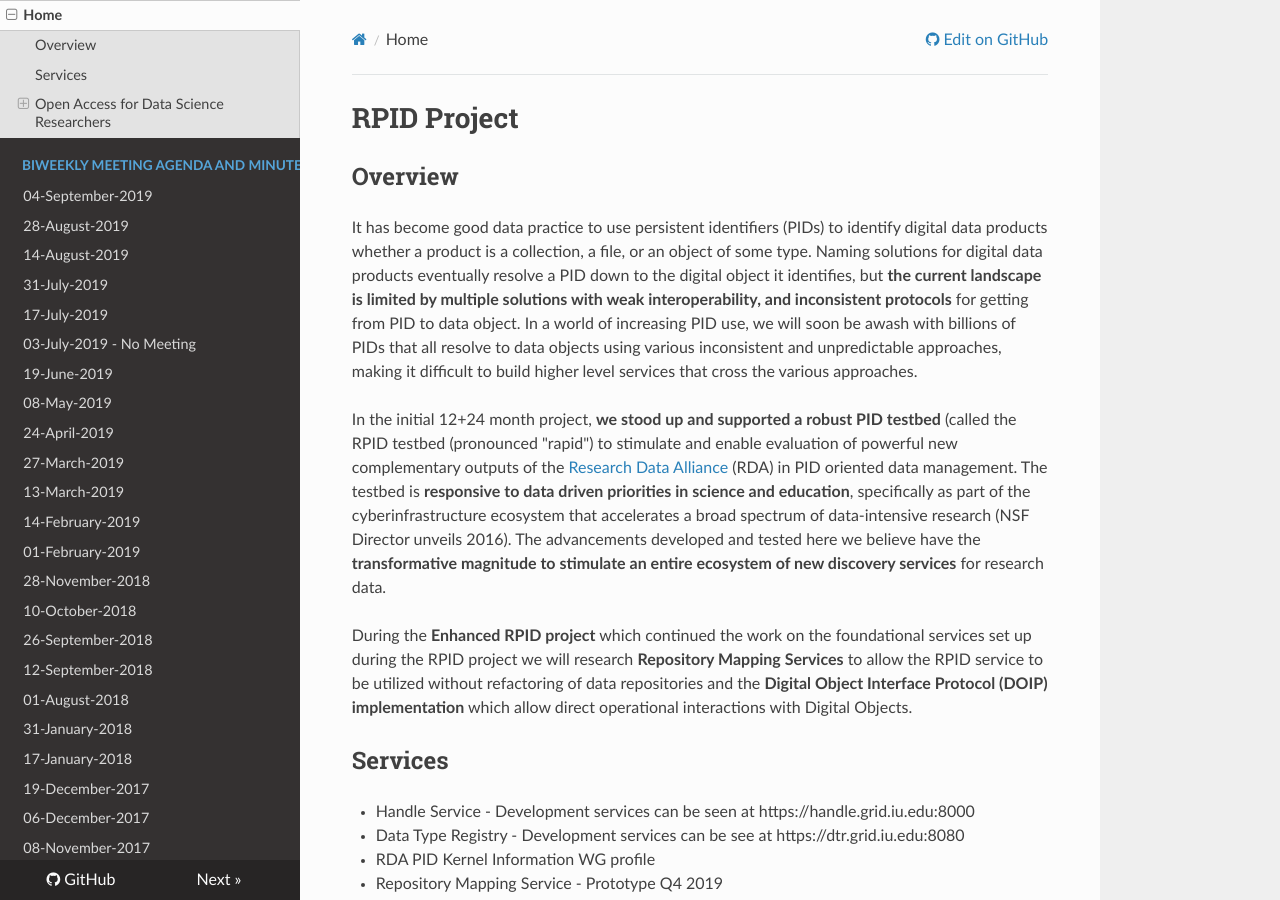
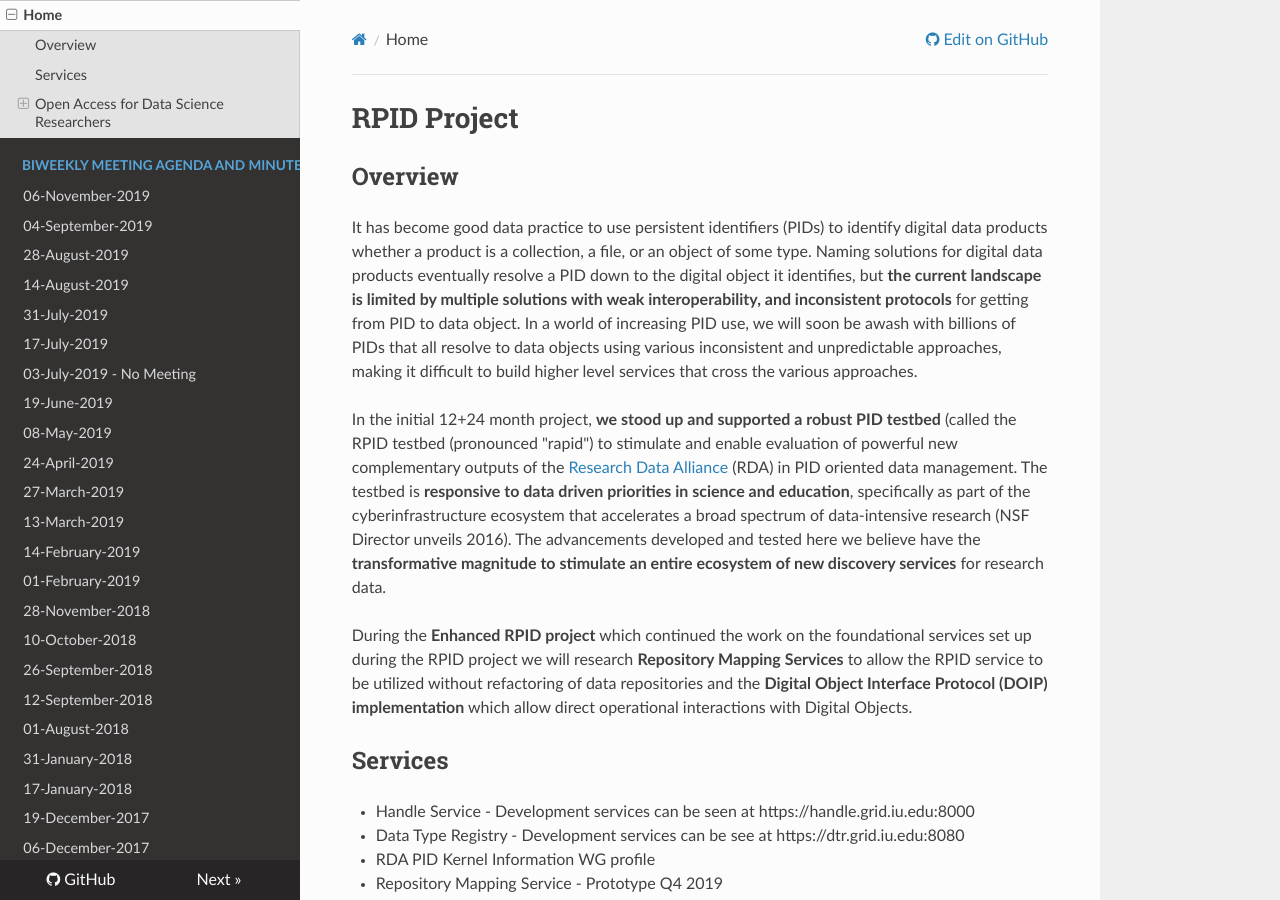
Before and after one commit to rpidproject/rpid, an MkDocs documentation site: the page built from docs/index.md, in a window 1280 px wide and 900 px high. Built offline with MkDocs 1.6.1, drawn with Linux system fonts in a browser that asks for light colours; nearby versions of some CDN libraries; old or Windows-style settings are respelled for this version of MkDocs.

Commit message:
Update mkdocs.yml

```diff
--- a/mkdocs.yml
+++ b/mkdocs.yml
@@ -9,6 +9,7 @@ extra_css:
 pages:
 - Home: 'index.md'
 - BiWeekly Meeting Agenda and Minutes:
+  - '06-November-2019': '06-November-2019.md'
   - '04-September-2019': '04-September-2019.md'
   - '28-August-2019': '28-August-2019.md'
   - '14-August-2019': '14-August-2019.md'
```
